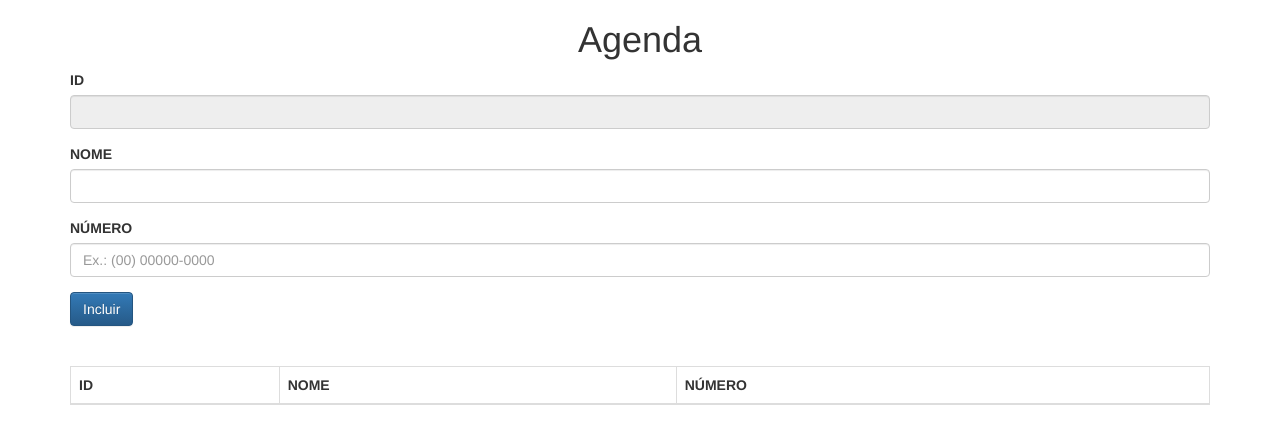
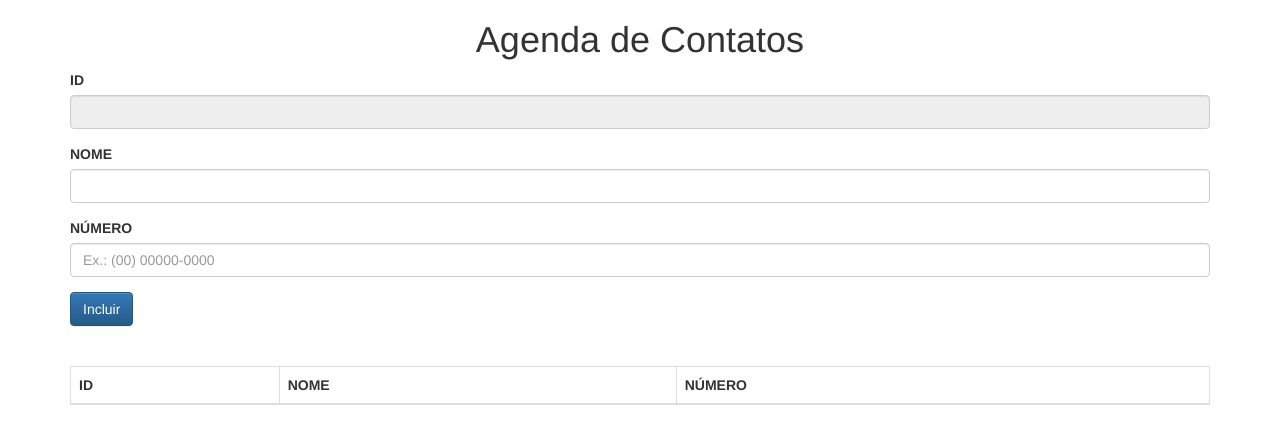
Before and after one commit to lucasbpaixao/agenda-javaScript, a plain HTML site: page Agenda javascript/index.html in a window 1280 px wide. Drawn offline with Linux system fonts and the light colour scheme.

```diff
--- a/Agenda javascript/index.html
+++ b/Agenda javascript/index.html
@@ -3,7 +3,7 @@
 
 <head>
     <meta charset="UTF-8">
-    <title>Negociações</title>
+    <title>Agenda</title>
     <link rel="stylesheet" href="css/bootstrap.css">
     <link rel="stylesheet" href="css/bootstrap-theme.css">
 
@@ -11,7 +11,7 @@
 
 <body class="container">
 
-    <h1 class="text-center">Agenda</h1>
+    <h1 class="text-center">Agenda de Contatos</h1>
     <div id="alertas"></div>
     <form class="form">
 
```
